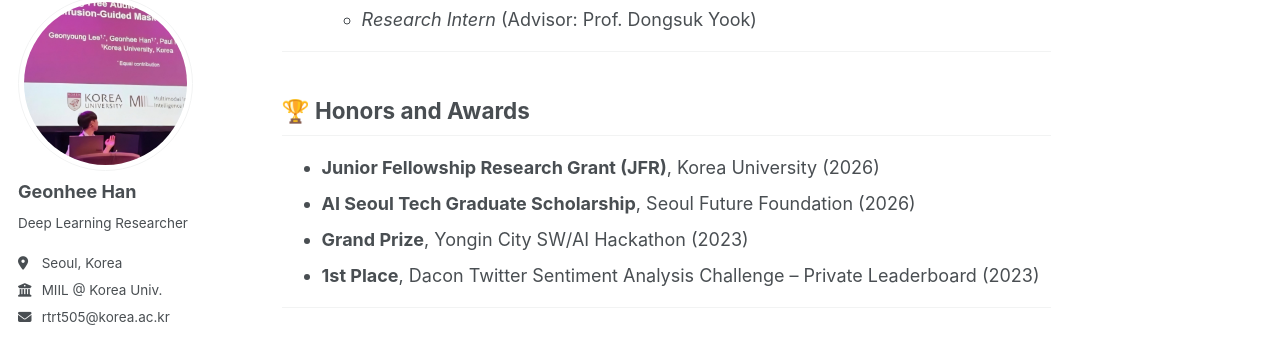
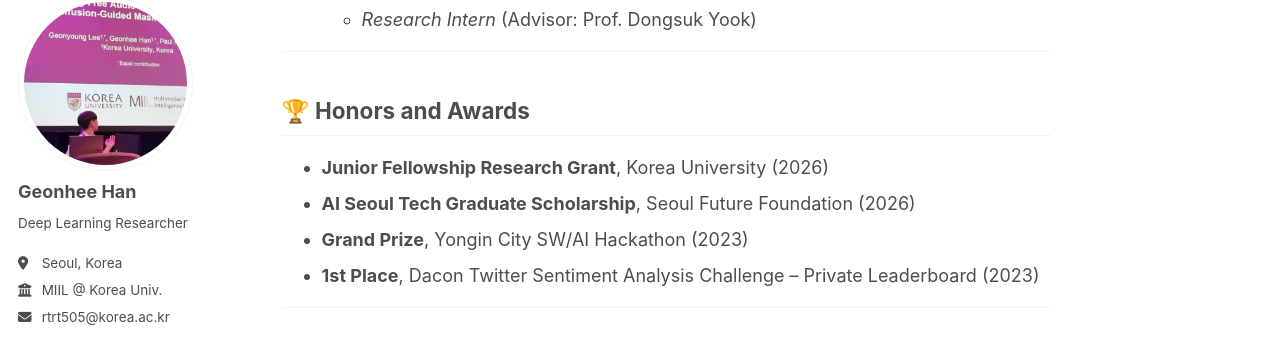
Before and after one commit to chaksseu/chaksseu.github.io, a Jekyll site: the page built from _pages/home.md, in a window 1280 px wide and 900 px high, scrolled down 1958 px. Shown: the part 103-442 px from the top of the window. Built offline with Jekyll 4.4.1, drawn with Linux system fonts in a browser that asks for light colours; some web fonts are replaced.

Commit message:
update honors

```diff
--- a/_pages/home.md
+++ b/_pages/home.md
@@ -74,7 +74,7 @@ My research focuses on advancing **Multimodal Generative AI**, particularly by e
 
 ## 🏆 Honors and Awards
 
-* **Junior Fellowship Research Grant (JFR)**, Korea University (2026)
+* **Junior Fellowship Research Grant**, Korea University (2026)
 * **AI Seoul Tech Graduate Scholarship**, Seoul Future Foundation (2026)
 * **Grand Prize**, Yongin City SW/AI Hackathon (2023)
 * **1st Place**, Dacon Twitter Sentiment Analysis Challenge -- Private Leaderboard (2023)
```
